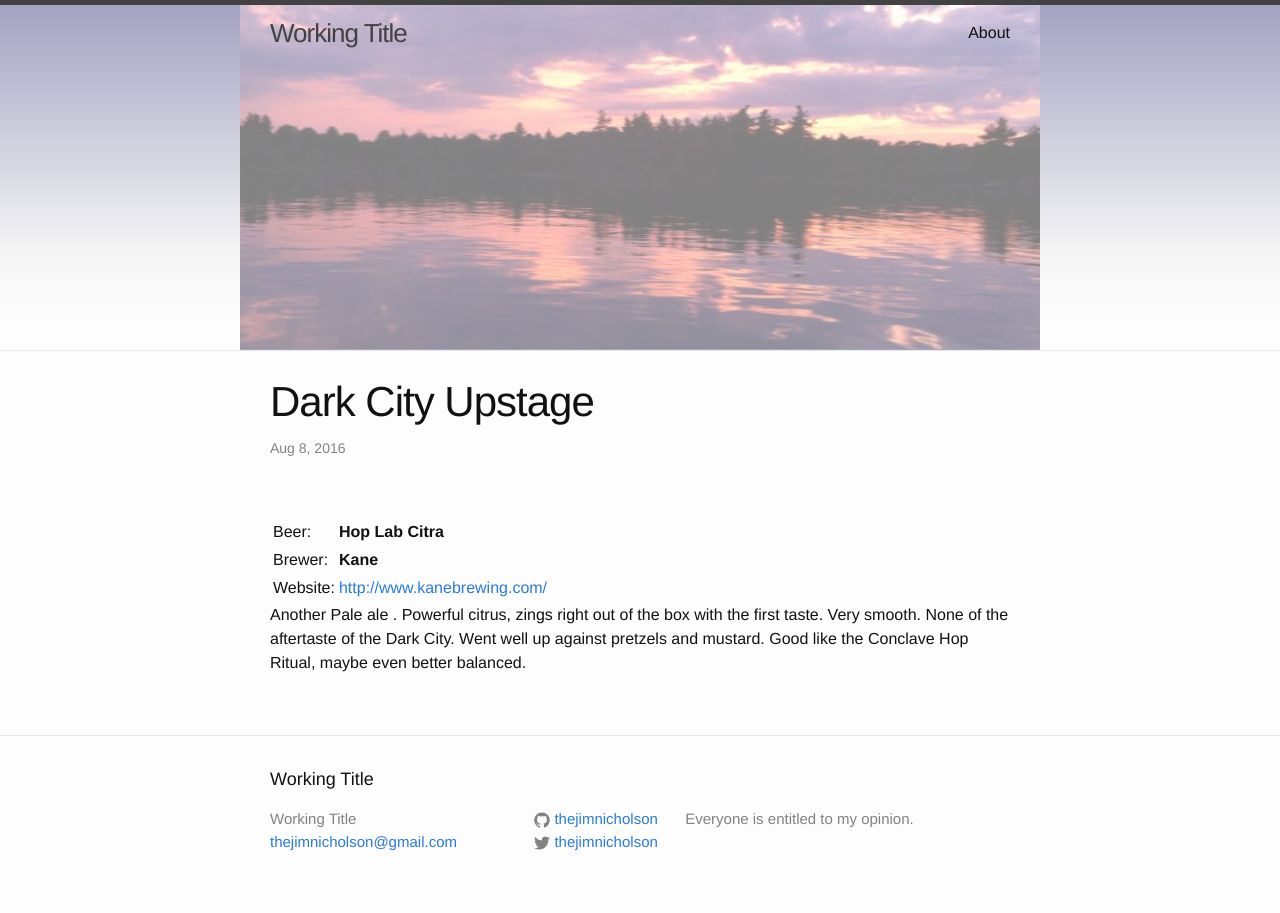
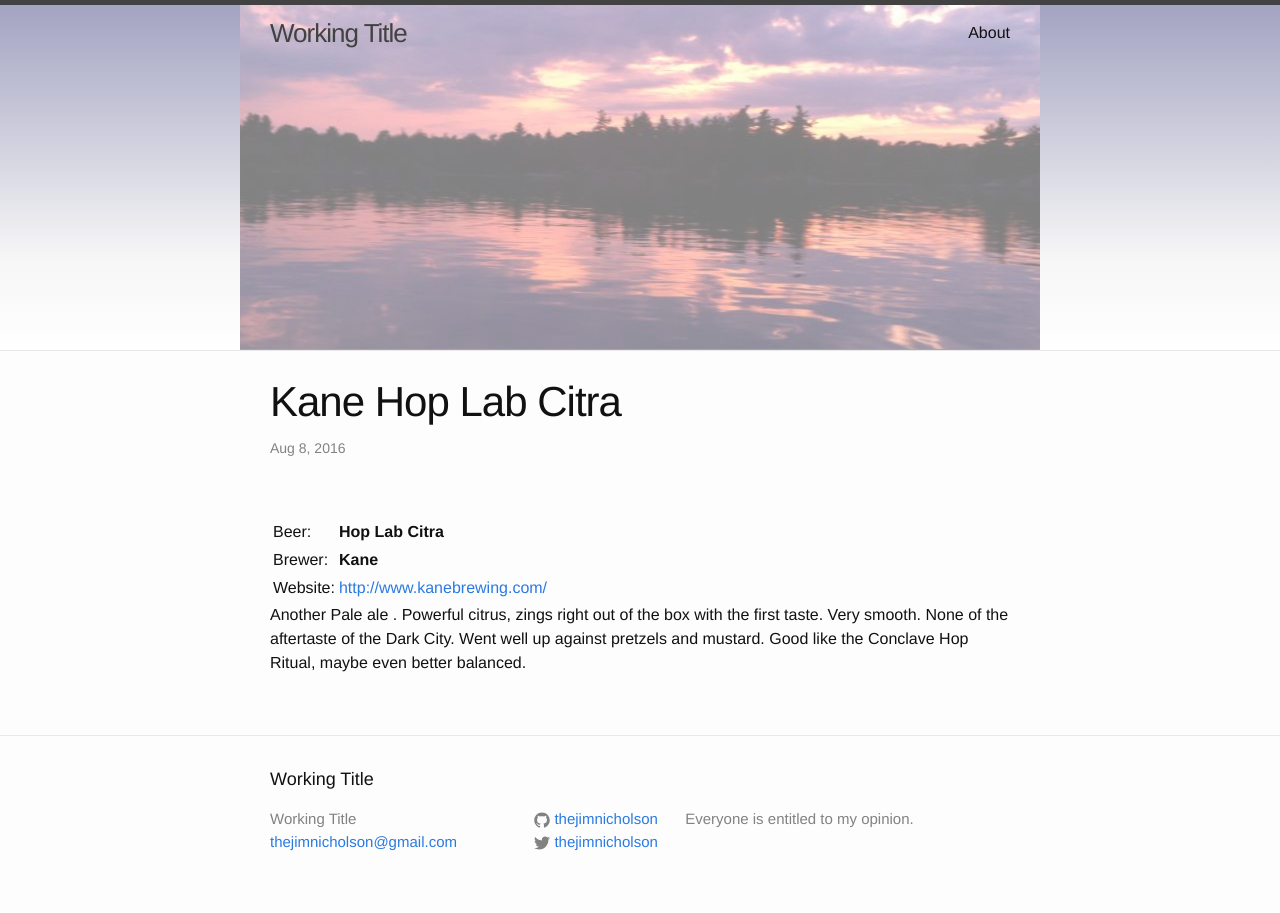
Before and after one commit to thejimnicholson/thejimnicholson.github.io, a Jekyll site: the page built from _posts/2016-08-07-kane-hop-lab-citra.markdown, in a window 1280 px wide. Built offline with Jekyll 4.4.1, drawn with Linux system fonts in a browser that asks for light colours; Markdown is read by kramdown in place of the engine named in the settings.

Commit message:
- ‘_posts/.#2016-08-07-kane-hop-lab-citra.markdown’ / ‘_posts/2016-08-07-kane-hop-lab-citra.markdown’

```diff
--- a/_posts/.#2016-08-07-kane-hop-lab-citra.markdown
+++ /dev/null
@@ -1 +0,0 @@
-jim@jim-GL752VW.15221:1473674946
--- a/_posts/2016-08-07-kane-hop-lab-citra.markdown
+++ b/_posts/2016-08-07-kane-hop-lab-citra.markdown
@@ -1,6 +1,6 @@
 ---
 layout: post
-title:  "Dark City Upstage"
+title:  "Kane Hop Lab Citra"
 date:   2016-08-07 22:00:00 -0400
 categories: [beer,IPA]
 ---
```
